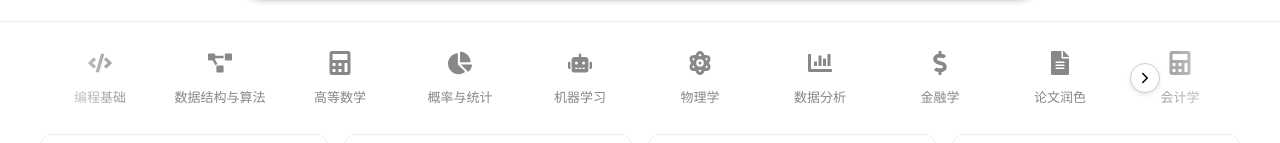
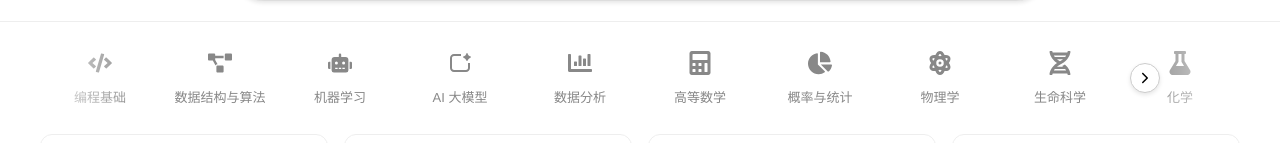
Before and after one commit to ZhiyuanMiao1/Project1, a React (Create React App) app in the folder my-app/: page /student in a window 1280 px wide. Shown: the part 149-292 px from the top of the page. Built offline with nearby package versions, Linux system fonts and the light colour scheme.

Commit message:
统一筛选栏中的课程数据

```diff
--- a/my-app/src/components/CategoryFilters/CategoryFilters.js
+++ b/my-app/src/components/CategoryFilters/CategoryFilters.js
@@ -1,23 +1,7 @@
 import React, { useState, useRef, useEffect } from 'react';
 import './CategoryFilters.css';
-import {
-  FaCode,
-  FaProjectDiagram,
-  FaCalculator,
-  FaChartPie,
-  FaRobot,
-  FaAtom,
-  FaChartBar,
-  FaDollarSign,
-  FaFileAlt,
-  FaEllipsisH,
-  FaBuilding,
-  FaBullhorn,
-  FaCogs,
-  FaGlobe,
-  FaBalanceScale
-} from 'react-icons/fa';
-import { IoIosArrowBack, IoIosArrowForward } from 'react-icons/io'; // 替代图标
+import { IoIosArrowBack, IoIosArrowForward } from 'react-icons/io';
+import { DIRECTION_OPTIONS, DIRECTION_ICON_MAP } from '../../constants/courseMappings';
 
 function CategoryFilters() {
   const [selectedCategory, setSelectedCategory] = useState(null);
@@ -25,25 +9,8 @@ function CategoryFilters() {
   const [showRightArrow, setShowRightArrow] = useState(true); // 控制右侧按钮
   const containerRef = useRef(null);
 
-  const categories = [
-    { name: '编程基础', icon: <FaCode /> },
-    { name: '数据结构与算法', icon: <FaProjectDiagram /> },
-    { name: '高等数学', icon: <FaCalculator /> },
-    { name: '概率与统计', icon: <FaChartPie /> },
-    { name: '机器学习', icon: <FaRobot /> },
-    { name: '物理学', icon: <FaAtom /> },
-    { name: '数据分析', icon: <FaChartBar /> },
-    { name: '金融学', icon: <FaDollarSign /> },
-    { name: '论文润色', icon: <FaFileAlt /> },
-    { name: '会计学', icon: <FaCalculator /> },
-    { name: '企业管理', icon: <FaBuilding /> },
-    { name: '市场营销', icon: <FaBullhorn /> },
-    { name: '运营管理', icon: <FaCogs /> },
-    { name: '宏观经济学', icon: <FaGlobe /> },
-    { name: '微观经济学', icon: <FaChartBar /> },
-    { name: '法律', icon: <FaBalanceScale /> },
-    { name: '其它', icon: <FaEllipsisH /> },
-  ];
+  // 使用共享常量：学科方向列表 + 图标映射
+  const categories = DIRECTION_OPTIONS.map((opt) => ({ id: opt.id, name: opt.label }));
 
   const scrollLeft = () => {
     if (containerRef.current) {
@@ -100,7 +67,7 @@ function CategoryFilters() {
               setSelectedCategory((prev) => (prev === idx ? null : idx));
             }}
           >
-            <div className="category-icon">{cat.icon}</div>
+            <div className="category-icon">{(() => { const Icon = DIRECTION_ICON_MAP[cat.id]; return Icon ? <Icon /> : null; })()}</div>
             <div className="category-text">{cat.name}</div>
           </div>
         ))}
```
